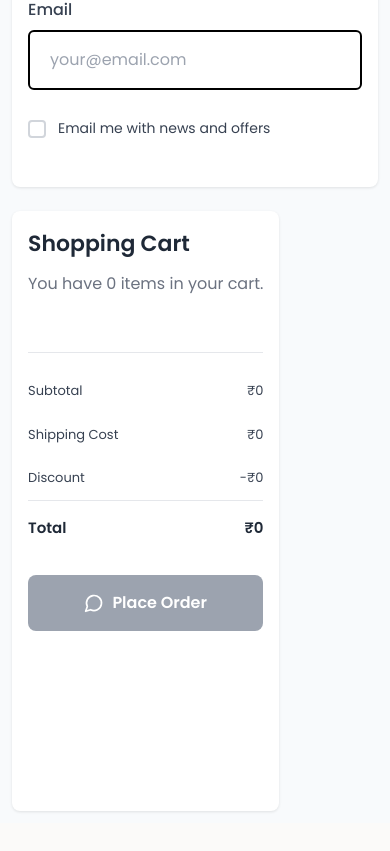
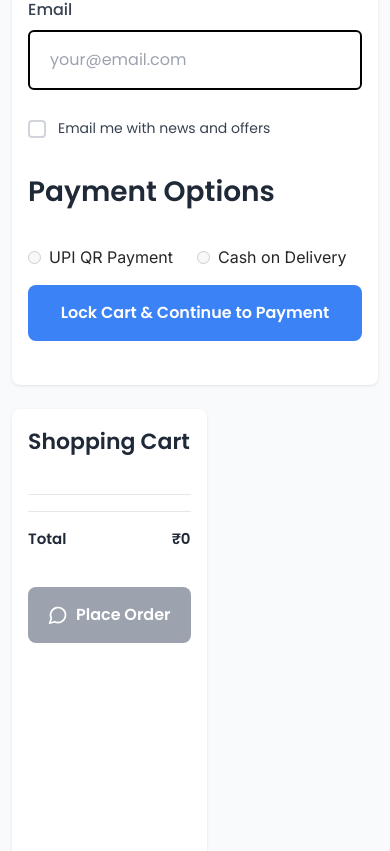
Before and after one commit to krishnaaurora/Teenique, a React (Vite) app: page /checkout in a window 390 px wide. Shown: the part 945-1796 px from the top of the page. Before the commit the page ends 1768 px from the top, so only its background shows below. Built offline with nearby package versions, Linux system fonts and the light colour scheme.

Commit message:
Updated payment heroscroll

```diff
--- a/src/pages/Checkout.tsx
+++ b/src/pages/Checkout.tsx
@@ -1,4 +1,5 @@
 import React, { useState } from 'react';
+import qrImage from '@/assets/SCANNERjpeg.jpeg';
 import { useCart } from '@/contexts/CartContext';
 import { MessageCircle, Minus } from 'lucide-react';
 import FashionLayout from '@/components/FashionLayout';
@@ -22,6 +23,7 @@ function getUserLocation() {
 }
 
 const Checkout = () => {
+
   const { cart, cartTotal, removeFromCart } = useCart();
   const [formData, setFormData] = useState({
     country: 'India',
@@ -32,26 +34,53 @@ const Checkout = () => {
     city: '',
     phone: '',
     email: '',
-    newsletter: false
+    newsletter: false,
+    paymentOption: '',
+    utr: '',
   });
+  const [cartLocked, setCartLocked] = useState(false);
+  const [lockedCart, setLockedCart] = useState([]);
+  const [lockedTotal, setLockedTotal] = useState(0);
+  const [orderId, setOrderId] = useState('');
 
-  const subtotal = cartTotal;
+  const subtotal = cartLocked ? lockedTotal : cartTotal;
   const shipping = 0;
   const discount = 0;
   const total = subtotal + shipping - discount;
 
+
   const handleInputChange = (e) => {
     const { name, value, type } = e.target;
     const checked = e.target.checked;
-
     setFormData(prev => ({
       ...prev,
       [name]: type === 'checkbox' ? checked : value
     }));
   };
 
+  // Generate unique order ID
+  const generateOrderId = () => {
+    return 'ODR' + Date.now().toString(36).toUpperCase().slice(-8);
+  };
+
+  // Lock cart and amount
+  const handleCheckout = () => {
+    setCartLocked(true);
+    setLockedCart([...cart]);
+    setLockedTotal(cartTotal);
+    setOrderId(generateOrderId());
+  };
+
+
   const handlePlaceOrder = async () => {
+    // Only allow if cart is locked and payment is selected
+    if (!cartLocked || !formData.paymentOption) return;
+    if (formData.paymentOption === 'qr' && !formData.utr) {
+      alert('Please enter UTR / Transaction ID for UPI payment.');
+      return;
+    }
     let message = `🛒 New Order\n\n`;
+    message += `Order ID: ${orderId}\n`;
     message += `Name: ${formData.firstName} ${formData.lastName}\n`;
     message += `Email: ${formData.email}\n`;
     message += `Phone: ${formData.phone}\n\n`;
@@ -62,42 +91,35 @@ const Checkout = () => {
     message += `${formData.country}\n\n`;
 
     message += `Order Items:\n`;
-    cart.forEach(item => {
+    lockedCart.forEach(item => {
       const product = products.find(p => p.id === item.id);
       const productCode = product?.code || 'N/A';
       message += `- ${item.name} (${item.color || 'N/A'}) - Code: ${productCode} × ${item.quantity} – ₹${(item.price * item.quantity).toLocaleString('en-IN')}\n`;
     });
 
-    message += `\nSubtotal: ₹${subtotal.toLocaleString('en-IN')}\n`;
-    message += `Shipping: ₹${shipping.toLocaleString('en-IN')}\n`;
-    message += `Discount: ₹${discount.toLocaleString('en-IN')}\n`;
-    message += `Total: ₹${total.toLocaleString('en-IN')}\n`;
+    message += `\nSubtotal: ₹${lockedTotal.toLocaleString('en-IN')}\n`;
+    message += `Total: ₹${lockedTotal.toLocaleString('en-IN')}\n`;
+    message += `Payment Method: ${formData.paymentOption === 'qr' ? 'UPI QR' : 'Cash on Delivery'}\n`;
+    if (formData.paymentOption === 'qr') {
+      message += `UTR/Transaction ID: ${formData.utr}\n`;
+    }
 
-    // Step 2: WhatsApp order handler (THIS IS THE KEY PART)
+    // Step 2: WhatsApp order handler
     let locationLine = "📍 Location: Not shared";
-
     try {
       const { lat, lng } = await getUserLocation();
       locationLine = `📍 Location: https://www.google.com/maps?q=${lat},${lng}`;
-    } catch {
-      // user denied location → continue without it
-    }
+    } catch {}
 
-    // 👇 MERGE EVERYTHING INTO ONE MESSAGE
-    const finalMessage = `
-🛒 New Order
-
-${message}
-
-${locationLine}
-`;
-
+    const finalMessage = `\n🛒 New Order\n\n${message}\n${locationLine}\n`;
     const url = `https://wa.me/+919866685221?text=${encodeURIComponent(finalMessage)}`;
     window.open(url, "_blank");
   };
 
   const isFormValid = formData.firstName && formData.lastName && formData.address &&
-                     formData.postalCode && formData.city && formData.phone && formData.email;
+                     formData.postalCode && formData.city && formData.phone && formData.email &&
+                     cartLocked && formData.paymentOption &&
+                     (formData.paymentOption === 'cod' || (formData.paymentOption === 'qr' && formData.utr));
 
   return (
     <FashionLayout>
@@ -219,16 +241,78 @@ ${locationLine}
                   Email me with news and offers
                 </label>
               </div>
+              {/* Payment Option Tab */}
+              <div className="form-group payment-tab" style={{ marginTop: 32 }}>
+                <h2 className="form-title">Payment Options</h2>
+                <div style={{ display: 'flex', gap: 24, marginTop: 12 }}>
+                  <label style={{ display: 'flex', alignItems: 'center', gap: 8 }}>
+                    <input
+                      type="radio"
+                      name="paymentOption"
+                      value="qr"
+                      checked={formData.paymentOption === 'qr'}
+                      onChange={handleInputChange}
+                      disabled={!cartLocked}
+                    />
+                    UPI QR Payment
+                  </label>
+                  <label style={{ display: 'flex', alignItems: 'center', gap: 8 }}>
+                    <input
+                      type="radio"
+                      name="paymentOption"
+                      value="cod"
+                      checked={formData.paymentOption === 'cod'}
+                      onChange={handleInputChange}
+                      disabled={!cartLocked}
+                    />
+                    Cash on Delivery
+                  </label>
+                </div>
+                {!cartLocked && (
+                  <button className="place-order-btn" style={{ marginTop: 16 }} onClick={handleCheckout} disabled={cartLocked}>
+                    Lock Cart & Continue to Payment
+                  </button>
+                )}
+                {cartLocked && formData.paymentOption === 'qr' && (
+                  <div style={{ marginTop: 16 }}>
+                    <img src={qrImage} alt="QR Code" style={{ width: 180, height: 180, border: '1px solid #eee', borderRadius: 8 }} />
+                    <div style={{ fontSize: 14, color: '#888', marginTop: 8 }}>Scan to pay</div>
+                    <a
+                      href={`upi://pay?pa=YOUR_UPI_ID@upi&pn=Teenique&am=${lockedTotal}&cu=INR`}
+                      style={{ display: 'block', marginTop: 8, color: '#007bff', textDecoration: 'underline', fontSize: 15 }}
+                    >
+                      Pay using UPI App
+                    </a>
+                    <div style={{ fontSize: 12, color: '#888', marginTop: 2, marginBottom: 8 }}>( you can open payment app only from mobile )</div>
+                    <div style={{ marginTop: 12 }}>
+                      <label style={{ fontWeight: 500 }}>Enter UTR / Transaction ID:</label>
+                      <input
+                        type="text"
+                        name="utr"
+                        value={formData.utr || ''}
+                        onChange={handleInputChange}
+                        className="form-input"
+                        placeholder="Enter UTR / Transaction ID"
+                        style={{ marginTop: 4, width: 220 }}
+                      />
+                      <div style={{ fontSize: 12, color: '#888', marginTop: 2 }}>( enter the id after payment to place order )</div>
+                    </div>
+                  </div>
+                )}
+                {cartLocked && formData.paymentOption === 'cod' && (
+                  <div style={{ marginTop: 16, color: '#444', fontSize: 15 }}>
+                    You have selected <b>Cash on Delivery</b>. No advance payment required.
+                  </div>
+                )}
+              </div>
             </div>
           </div>
 
           <div className="checkout-right">
             <div className="shopping-cart">
               <h2 className="cart-title">Shopping Cart</h2>
-              <p className="cart-subtitle">You have {cart.length} item{cart.length !== 1 ? 's' : ''} in your cart.</p>
-
               <div className="cart-items">
-                {cart.map((item) => (
+                {(cartLocked ? lockedCart : cart).map((item) => (
                   <div key={`${item.id}-${item.color}-${item.size}`} className="cart-item">
                     <img
                       src={item.image}
@@ -252,6 +336,7 @@ ${locationLine}
                         onClick={() => removeFromCart(item.id, item.color, item.size)}
                         className="remove-item-btn"
                         title="Remove item"
+                        disabled={cartLocked}
                       >
                         <Minus className="w-4 h-4" />
                       </button>
@@ -264,28 +349,17 @@ ${locationLine}
               </div>
 
               <div className="cart-summary">
-                <div className="summary-row">
-                  <span>Subtotal</span>
-                  <span>₹{subtotal.toLocaleString('en-IN')}</span>
-                </div>
-                <div className="summary-row">
-                  <span>Shipping Cost</span>
-                  <span>₹{shipping.toLocaleString('en-IN')}</span>
-                </div>
-                <div className="summary-row">
-                  <span>Discount</span>
-                  <span>-₹{discount.toLocaleString('en-IN')}</span>
-                </div>
                 <div className="summary-row total">
                   <span>Total</span>
-                  <span>₹{total.toLocaleString('en-IN')}</span>
+                  <span>₹{subtotal.toLocaleString('en-IN')}</span>
                 </div>
               </div>
 
               <button
                 className="place-order-btn"
-                onClick={handlePlaceOrder}
+                onClick={() => { setTimeout(handlePlaceOrder, 10); }}
                 disabled={!isFormValid}
+                style={{ marginTop: 16 }}
               >
                 <MessageCircle className="w-5 h-5" />
                 Place Order
--- a/src/pages/Index.tsx
+++ b/src/pages/Index.tsx
@@ -77,12 +77,13 @@ const Index = () => {
                 onComplete={() => setTextAnimationComplete(true)}
               />
               <p className={`absolute top-[100%] left-1/1 text-white -mt-2 ${isBold ? 'font-bold' : 'font-normal'}`} style={{ fontSize: '24px', fontFamily: "'Helvetica', sans-serif" }}>
-                Elegance Redesigned For Gen-Z
+                Elegance Redesigned<br />
+                <span className="text-orange-400 font-bold text-">  Gen-Z  </span>
               </p>
             </div>
 
             {/* Shop Now button positioned below social proof as primary CTA */}
-            <div className="absolute top-[65%] left-1/2 transform -translate-x-1/2 -translate-y-1/2 flex items-center justify-center">
+            <div className="absolute top-[68%] left-1/2 transform -translate-x-1/2 -translate-y-1/2 flex items-center justify-center">
               <Link to="/gallery">
                 <button className="button">
                   <span className="text">Shop Now</span>
```
Also changed, not shown: src/components/ProductCard.tsx (+37 -6 lines), src/data/products.ts (+9 -9 lines), src/assets/SCANNERjpeg.jpeg (added).
